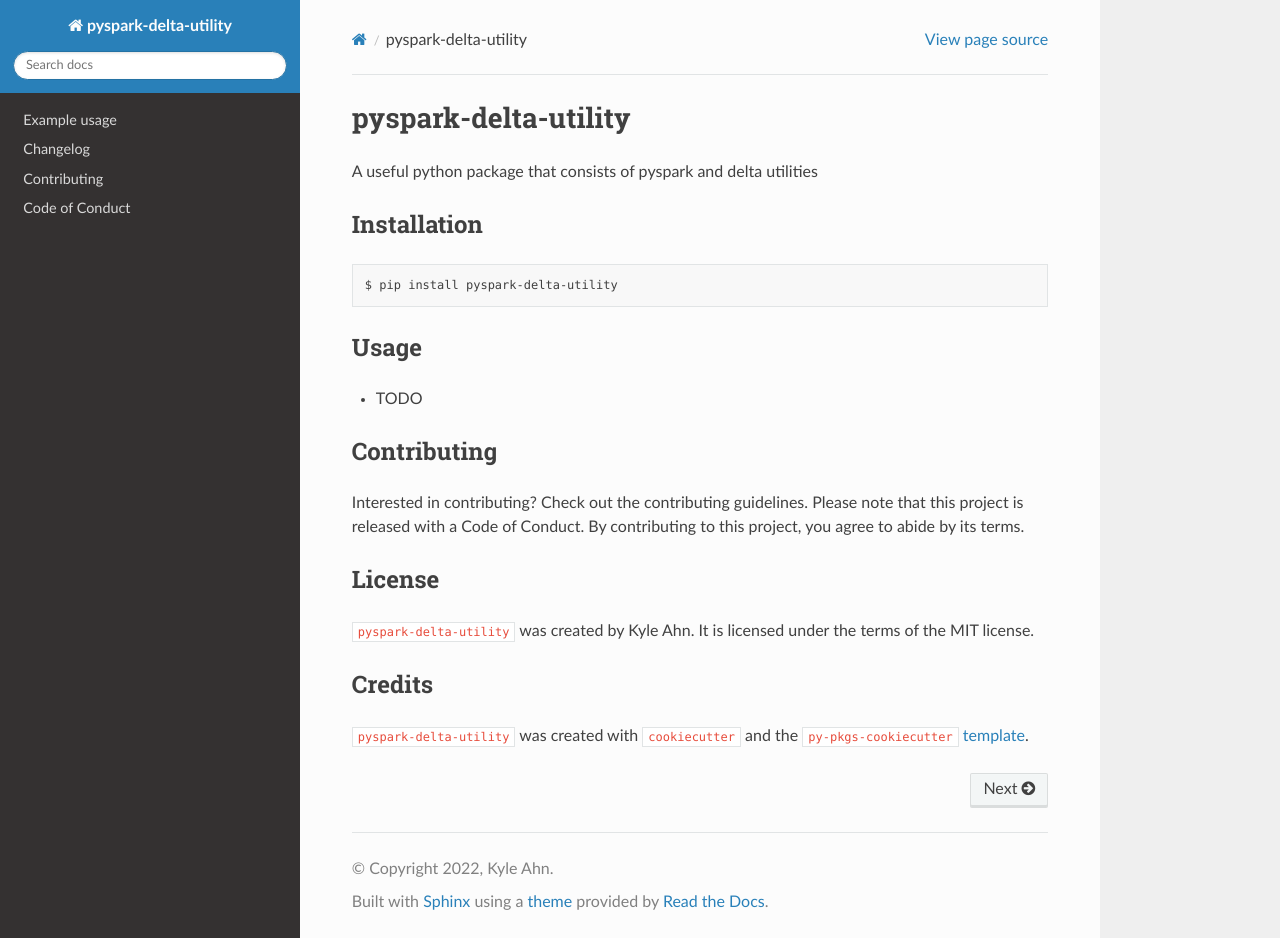
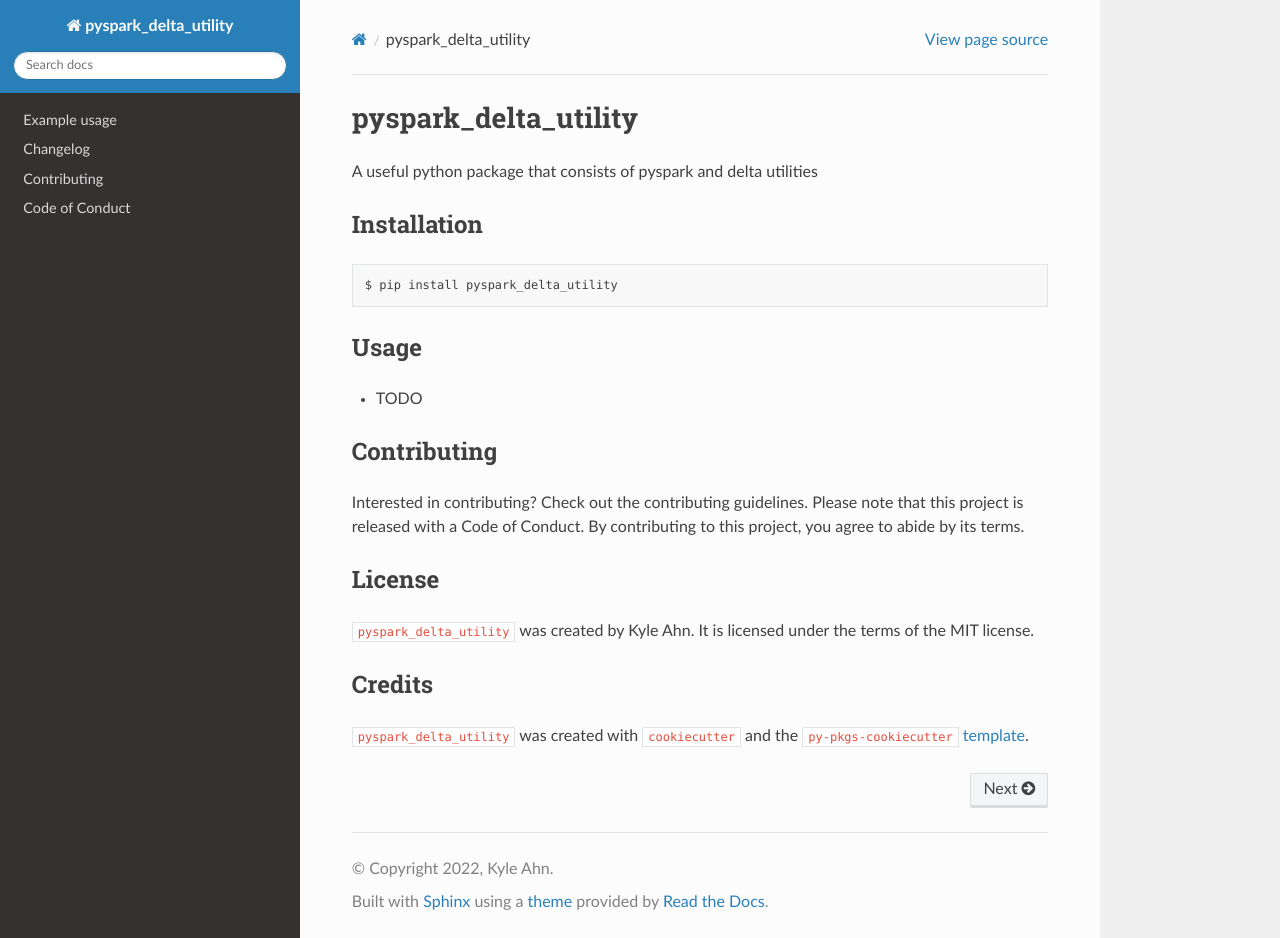
Before and after one commit to AraiYuno/pyspark-delta-utility, a Sphinx documentation site: the page built from docs/index.md, in a window 1280 px wide and 938 px high. Built offline with Sphinx 7.4.7 and the Read the Docs theme 2.0.0, drawn with Linux system fonts in a browser that asks for light colours; pages that are not in the unit, such as notebooks, are missing from menus.

````diff
--- a/README.md
+++ b/README.md
@@ -1,11 +1,11 @@
-# pyspark-delta-utility
+# pyspark_delta_utility
 
 A useful python package that consists of pyspark and delta utilities
 
 ## Installation
 
 ```bash
-$ pip install pyspark-delta-utility
+$ pip install pyspark_delta_utility
 ```
 
 ## Usage
@@ -18,8 +18,8 @@ Interested in contributing? Check out the contributing guidelines. Please note t
 
 ## License
 
-`pyspark-delta-utility` was created by Kyle Ahn. It is licensed under the terms of the MIT license.
+`pyspark_delta_utility` was created by Kyle Ahn. It is licensed under the terms of the MIT license.
 
 ## Credits
 
-`pyspark-delta-utility` was created with [`cookiecutter`](https://cookiecutter.readthedocs.io/en/latest/) and the `py-pkgs-cookiecutter` [template](https://github.com/py-pkgs/py-pkgs-cookiecutter).
+`pyspark_delta_utility` was created with [`cookiecutter`](https://cookiecutter.readthedocs.io/en/latest/) and the `py-pkgs-cookiecutter` [template](https://github.com/py-pkgs/py-pkgs-cookiecutter).
--- a/docs/conf.py
+++ b/docs/conf.py
@@ -6,7 +6,7 @@
 
 # -- Project information -----------------------------------------------------
 
-project = u"pyspark-delta-utility"
+project = u"pyspark_delta_utility"
 copyright = u"2022, Kyle Ahn"
 author = u"Kyle Ahn"
 
--- a/pyproject.toml
+++ b/pyproject.toml
@@ -1,5 +1,5 @@
 [tool.poetry]
-name = "pyspark-delta-utility"
+name = "pyspark_delta_utility"
 version = "0.1.0"
 description = "A useful python package that consists of pyspark and delta utilities"
 authors = ["Kyle Ahn"]
@@ -8,6 +8,7 @@ readme = "README.md"
 
 [tool.poetry.dependencies]
 python = "3.9"
+databricks-connect = "9.1.11"
 
 [tool.poetry.dev-dependencies]
 
--- a/src/pyspark-delta-utility/__init__.py
+++ b/src/pyspark-delta-utility/__init__.py
@@ -1,3 +1,3 @@
 # read version from installed package
 from importlib.metadata import version
-__version__ = version("pyspark-delta-utility")
+__version__ = version("pyspark_delta_utility")
````
Also changed, not shown: CHANGELOG.md (+1 -1 lines), CONTRIBUTING.md (+4 -4 lines), docs/example.ipynb, 4 other files.
